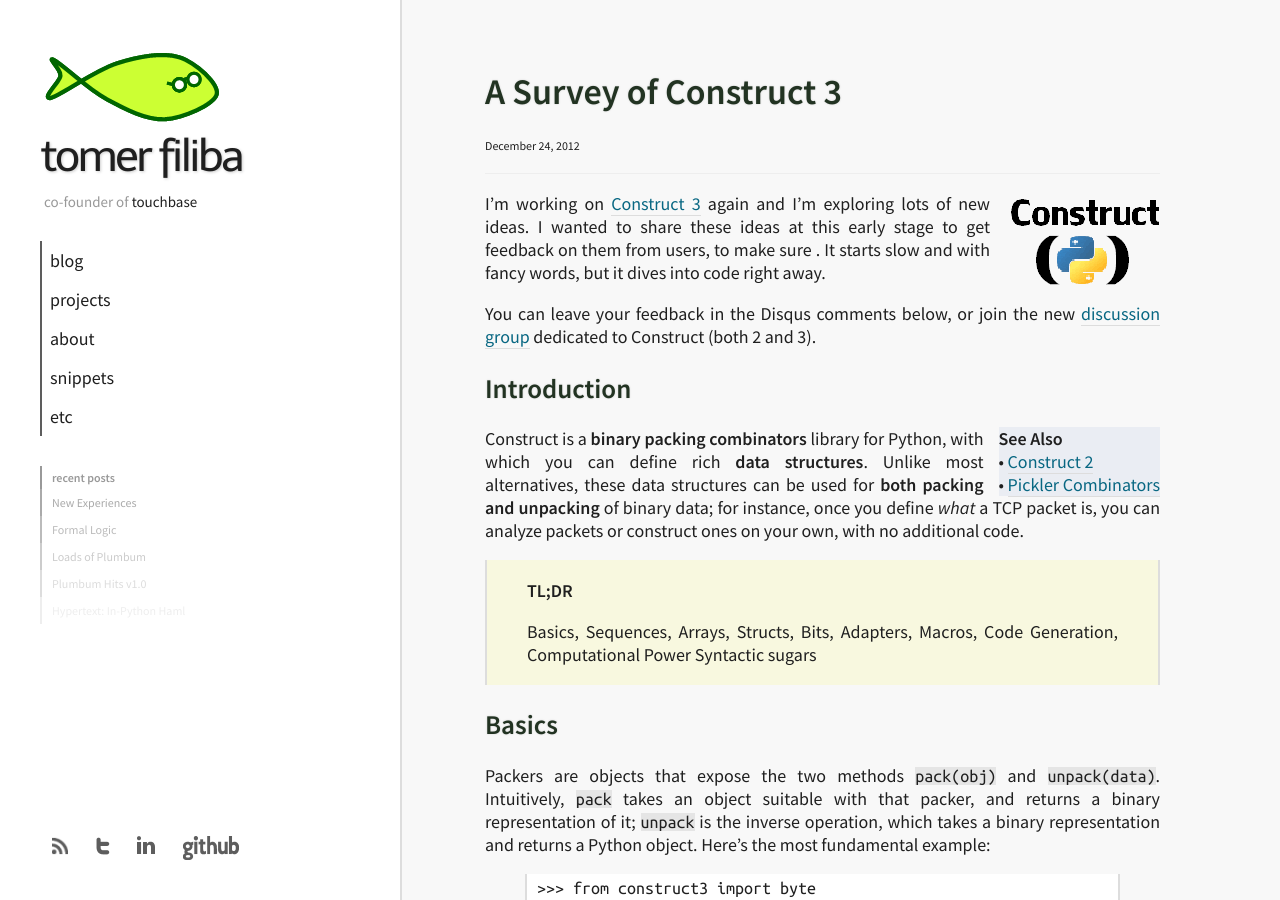
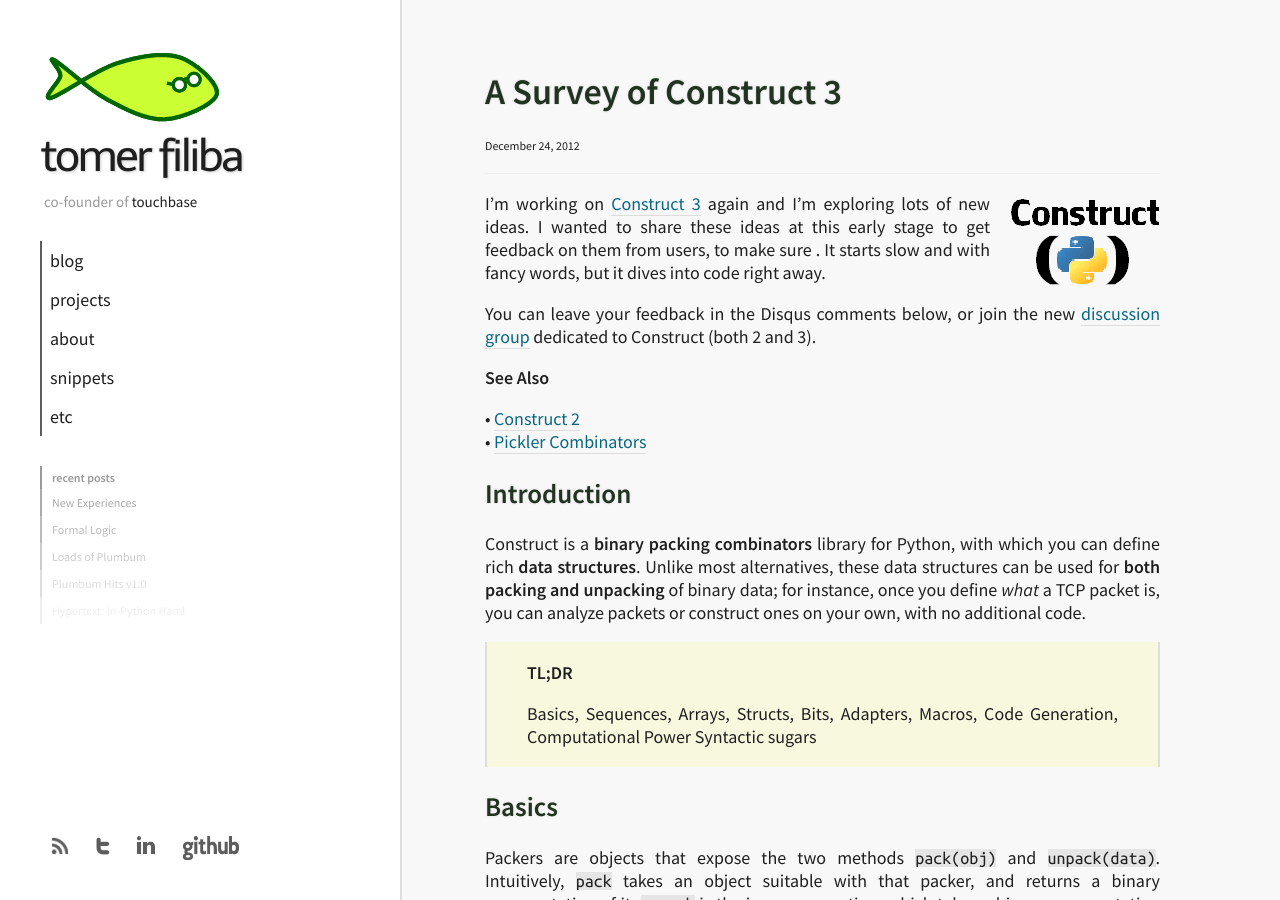
Before and after one commit to tomerfiliba/tomerfiliba.github.io, a Jekyll site: the page built from blog/_posts/2012-12-24-Construct3-Survey.md, in a window 1280 px wide and 900 px high. Built offline with Jekyll 4.4.1, drawn with Linux system fonts in a browser that asks for light colours; Markdown is read by kramdown in place of the engine named in the settings.

Commit message:
construct3

```diff
--- a/blog/_posts/2012-12-24-Construct3-Survey.md
+++ b/blog/_posts/2012-12-24-Construct3-Survey.md
@@ -15,13 +15,12 @@ and with fancy words, but it dives into code right away.
 You can leave your feedback in the Disqus comments below, or join the new
 [discussion group](https://groups.google.com/d/forum/construct3) dedicated to Construct (both 2 and 3).
 
+**See Also**
+
+&bull; [Construct 2](http://pypi.python.org/pypi/construct)
+&bull; [Pickler Combinators](http://research.microsoft.com/en-us/um/people/akenn/fun/picklercombinators.pdf)
+
 ## Introduction ##
-
-<div style="float: right; padding 5px; margin-left: 15px; background: #EAEDF3">
-<strong>See Also</strong><br/>
-&bull; <a href="http://pypi.python.org/pypi/construct">Construct 2</a><br/>
-&bull; <a href="http://research.microsoft.com/en-us/um/people/akenn/fun/picklercombinators.pdf">Pickler Combinators</a><br/>
-</div>
 
 Construct is a **binary packing combinators** library for Python, with which you can define rich **data structures**.
 Unlike most alternatives, these data structures can be used for **both packing and unpacking** of binary data; for
```
